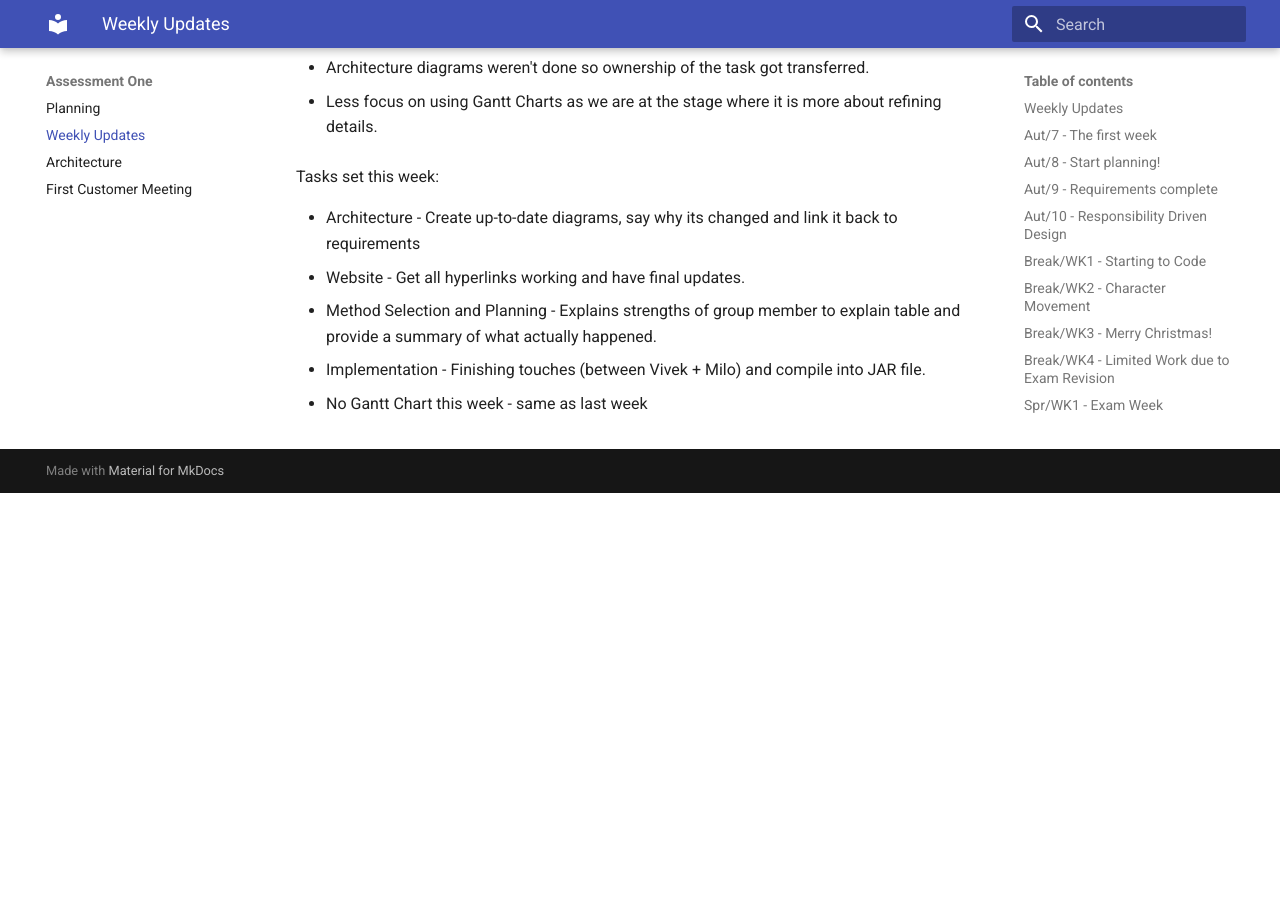
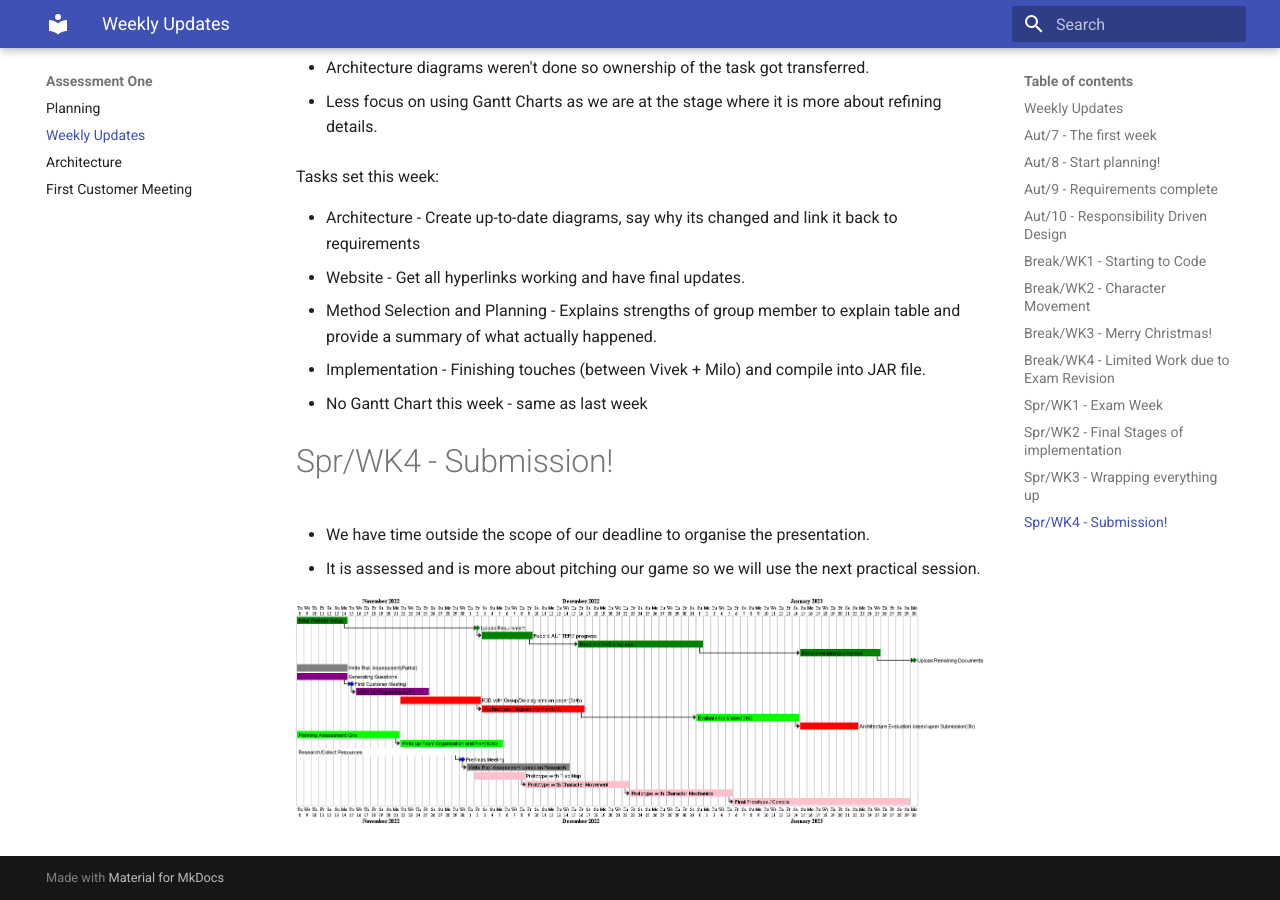
Before and after one commit to ENG1-Group-2/ENG1-Group-2.github.io---archive, an MkDocs documentation site: the page built from docs/one/weekly_updates.md, in a window 1280 px wide and 900 px high, scrolled down 5993 px. Built offline with MkDocs 1.6.1 and Material for MkDocs 9.7.7, drawn with Linux system fonts in a browser that asks for light colours; before the commit the page ends 6486 px from its top, so only the background shows below that.

Commit message:
Final gantt chart

```diff
--- a/docs/one/weekly_updates.md
+++ b/docs/one/weekly_updates.md
@@ -191,3 +191,12 @@ actually happened.
 and compile into JAR file.
 
 * No Gantt Chart this week - same as last week
+
+# Spr/WK4 - Submission!
+
+* We have time outside the scope of our deadline to organise the
+presentation.
+* It is assessed and is more about pitching our game so we will
+use the next practical session.
+
+![Final Gantt Chart](final.png)
```
Also changed, not shown: docs/one/final.png (added), 1 other file.
